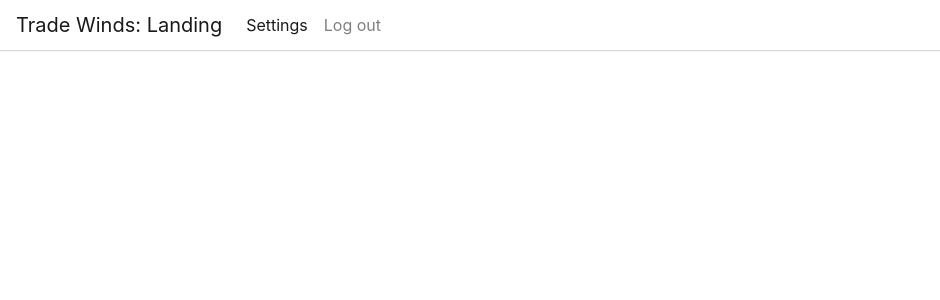
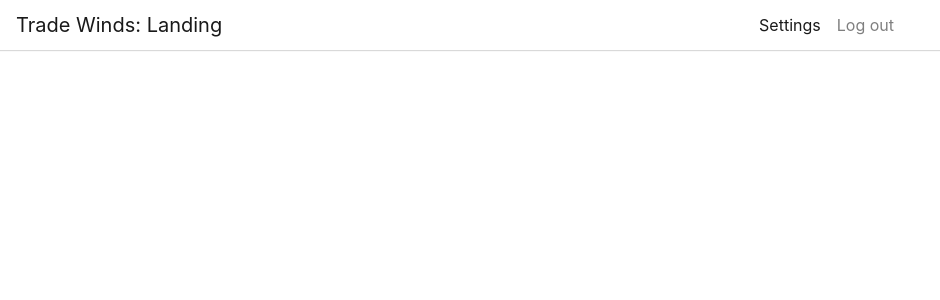
Before and after one commit to SamChaudryUniDevAccount/TradeWinds, a PHP site: page /landing.php in a window 1280 px wide. Shown: the top 300 px of the page, without its empty margins (0-940 px from the left). Run offline with PHP 8.4, Linux system fonts and the light colour scheme; the visitor is signed in with stand-in values (Sample User, id 1); data that the repository does not hold is empty.

Commit message:
navbar fixes

```diff
--- a/css/styles.css
+++ b/css/styles.css
@@ -74,3 +74,10 @@
     box-shadow: 0px 1px 1px 0px rgba(0, 0, 0, 0.15);
 
 }
+
+
+#navBarMenuOptions{
+
+    margin-left: 50%;
+
+}
--- a/landing.php
+++ b/landing.php
@@ -29,7 +29,7 @@ session_start();
                <a class="navbar-brand" href="#">Trade Winds: Landing </a>
 
                <div class="collapse navbar-collapse" id="navbarSupportedContent">
-                   <ul  class="nav navbar-nav float-xs-right">
+                   <ul id="navBarMenuOptions"  class="nav navbar-nav float-xs-right">
                        <li class="nav-item active">
                            <a class="nav-link" href="#">Settings <span class="sr-only">(current)</span></a>
                        </li>
```
